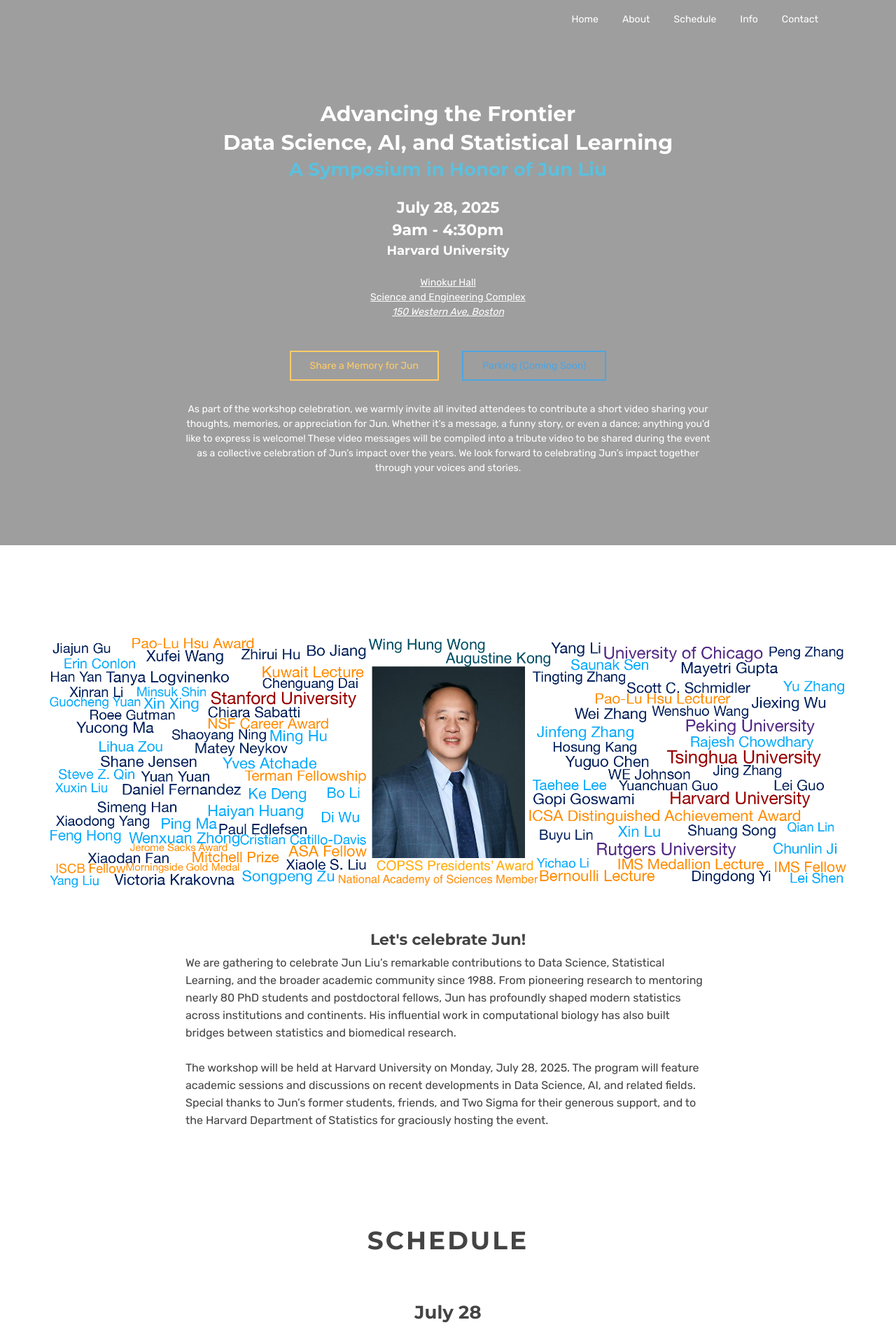
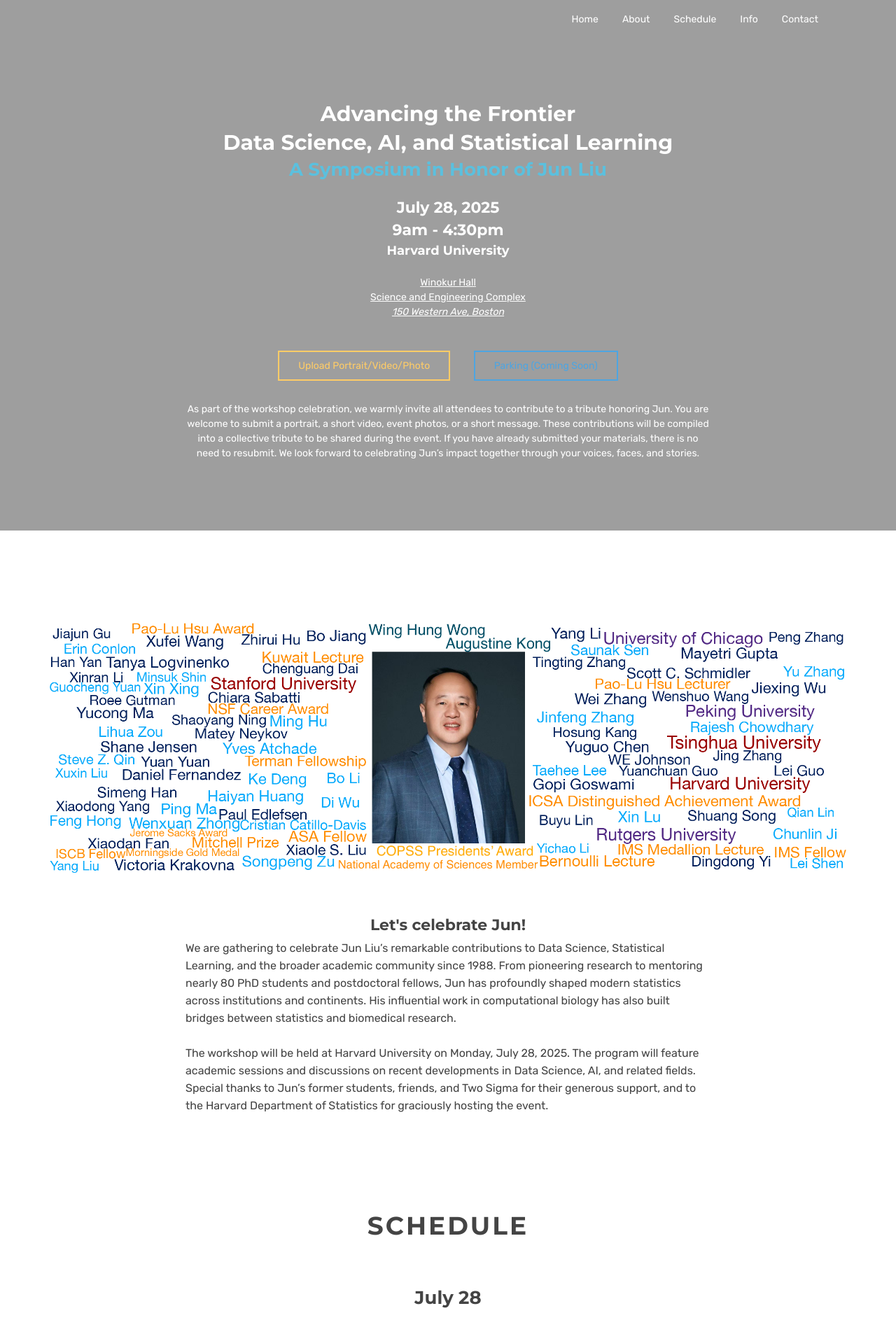
Before and after one commit to cccfran/junliu-workshop, a Jekyll site: the page built from index.html, in a window 1280 px wide. Shown: the top 1906 px of the page at 70% size. Built offline with Jekyll 4.4.1, drawn with Linux system fonts in a browser that asks for light colours; nearby versions of some CDN libraries; library files that are not in the unit come from our copies.

Commit message:
Update index.html

```diff
--- a/index.html
+++ b/index.html
@@ -88,7 +88,7 @@
                     </div>
                   </div> -->
                   <br>
-                  <a target="_blank" href="https://forms.gle/wMvKawqwQcBJDyR68" class="btn std-btn btn-warning animated fadeInUp">Share a Memory for Jun</a>
+                  <a target="_blank" href="https://forms.gle/wMvKawqwQcBJDyR68" class="btn std-btn btn-warning animated fadeInUp">Upload Portrait/Video/Photo</a>
                   <a target="_blank" href="#parking" class="btn std-btn btn-info animated fadeInUp">Parking (Coming Soon)</a>
 
                   <!-- <a href="" class="btn std-btn btn-info btn-common animated fadeInUp">More Later</a> -->
@@ -98,7 +98,7 @@
                   <div class="col-8 col-sm-8 col-md-8">
                   <!-- <h4 class="header-title animated fadeIn text-warning" style="color:#a90533;"><a target="_blank" href="https://drive.google.com/drive/folders/1r0sbELFEBwNlVW5-PeHwS3Iz_QYLswVN?usp=sharing" class="text-warning">Upload Memory</a></h4> -->
                   <br>
-                  <p class="header-text animated fadeIn" style="margin-top:-5px">As part of the workshop celebration, we warmly invite all invited attendees to contribute a short video sharing your thoughts, memories, or appreciation for Jun. Whether it’s a message, a funny story, or even a dance; anything you'd like to express is welcome! These video messages will be compiled into a tribute video to be shared during the event as a collective celebration of Jun’s impact over the years. We look forward to celebrating Jun’s impact together through your voices and stories.</p>
+                  <p class="header-text animated fadeIn" style="margin-top:-5px">As part of the workshop celebration, we warmly invite all attendees to contribute to a tribute honoring Jun. You are welcome to submit a portrait, a short video, event photos, or a short message. These contributions will be compiled into a collective tribute to be shared during the event. If you have already submitted your materials, there is no need to resubmit. We look forward to celebrating Jun’s impact together through your voices, faces, and stories.</p>
 
                   </div>
                   </div>
```
